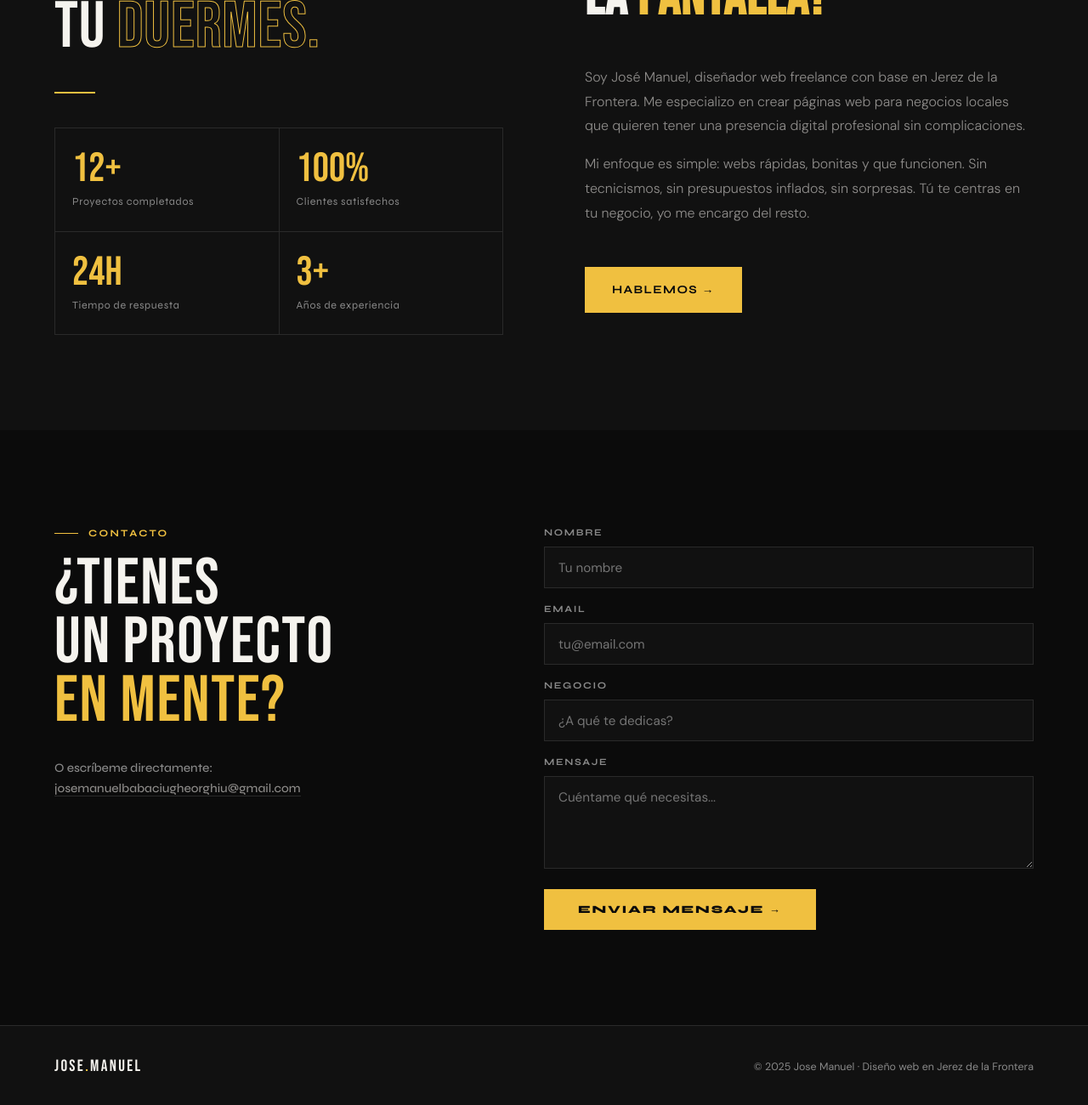
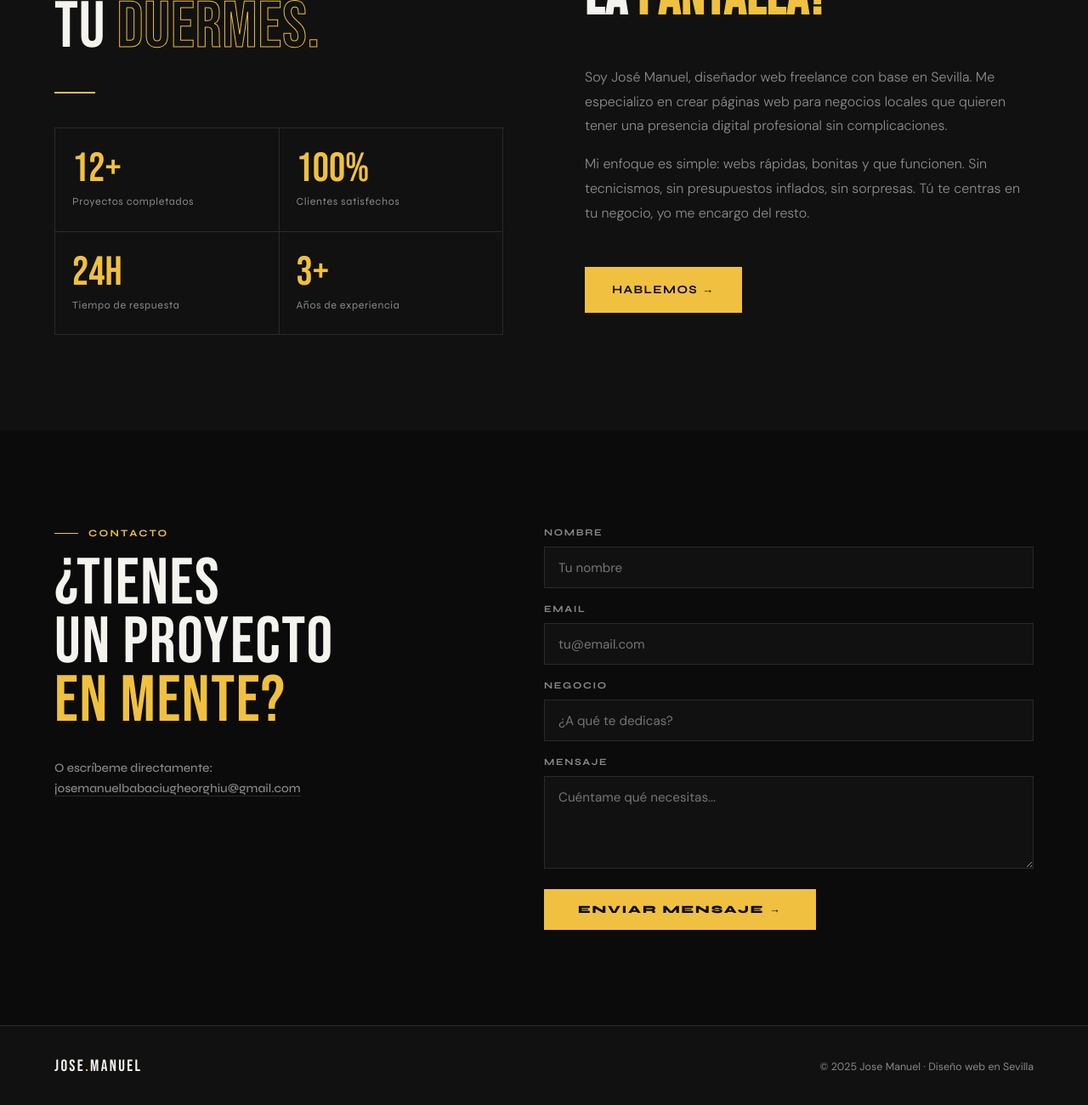
Before and after one commit to JoseManuelbg/Portfolio, a plain HTML site: page index.html in a window 1280 px wide. Shown: the part 3574-4874 px from the top of the page at 85% size. Drawn offline with Linux system fonts and the light colour scheme.

Commit message:
Update location from Jerez to Sevilla

```diff
--- a/index.html
+++ b/index.html
@@ -220,7 +220,7 @@
   <div>
     <div class="section-label reveal">Sobre mí</div>
     <h2 class="section-title reveal reveal-delay-1">¿Quién hay<br>detrás de<br>la <em>pantalla?</em></h2>
-    <p class="about-text reveal reveal-delay-2">Soy José Manuel, diseñador web freelance con base en Jerez de la Frontera. Me especializo en crear páginas web para negocios locales que quieren tener una presencia digital profesional sin complicaciones.</p>
+    <p class="about-text reveal reveal-delay-2">Soy José Manuel, diseñador web freelance con base en Sevilla. Me especializo en crear páginas web para negocios locales que quieren tener una presencia digital profesional sin complicaciones.</p>
     <p class="about-text reveal reveal-delay-3">Mi enfoque es simple: webs rápidas, bonitas y que funcionen. Sin tecnicismos, sin presupuestos inflados, sin sorpresas. Tú te centras en tu negocio, yo me encargo del resto.</p>
     <a href="#contact" class="hero-cta reveal reveal-delay-4" style="margin-top: 2rem; display: inline-flex;">Hablemos →</a>
   </div>
@@ -263,7 +263,7 @@
 <!-- FOOTER -->
 <footer>
   <a href="#" class="footer-logo">Jose<span>.</span>Manuel</a>
-  <p class="footer-copy">© 2025 Jose Manuel · Diseño web en Jerez de la Frontera</p>
+  <p class="footer-copy">© 2025 Jose Manuel · Diseño web en Sevilla</p>
 </footer>
 
 <script src="script.js"></script>
```
